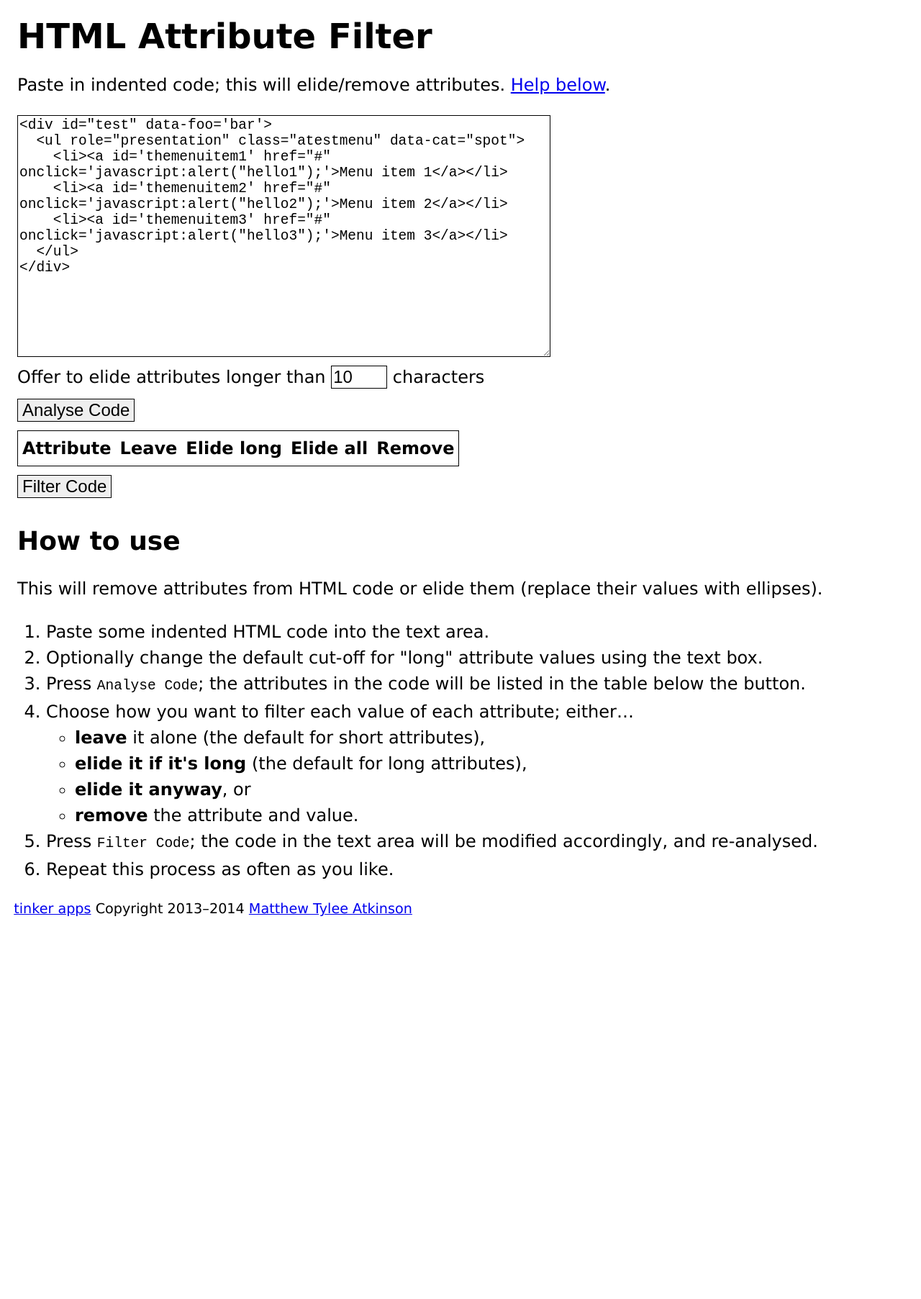
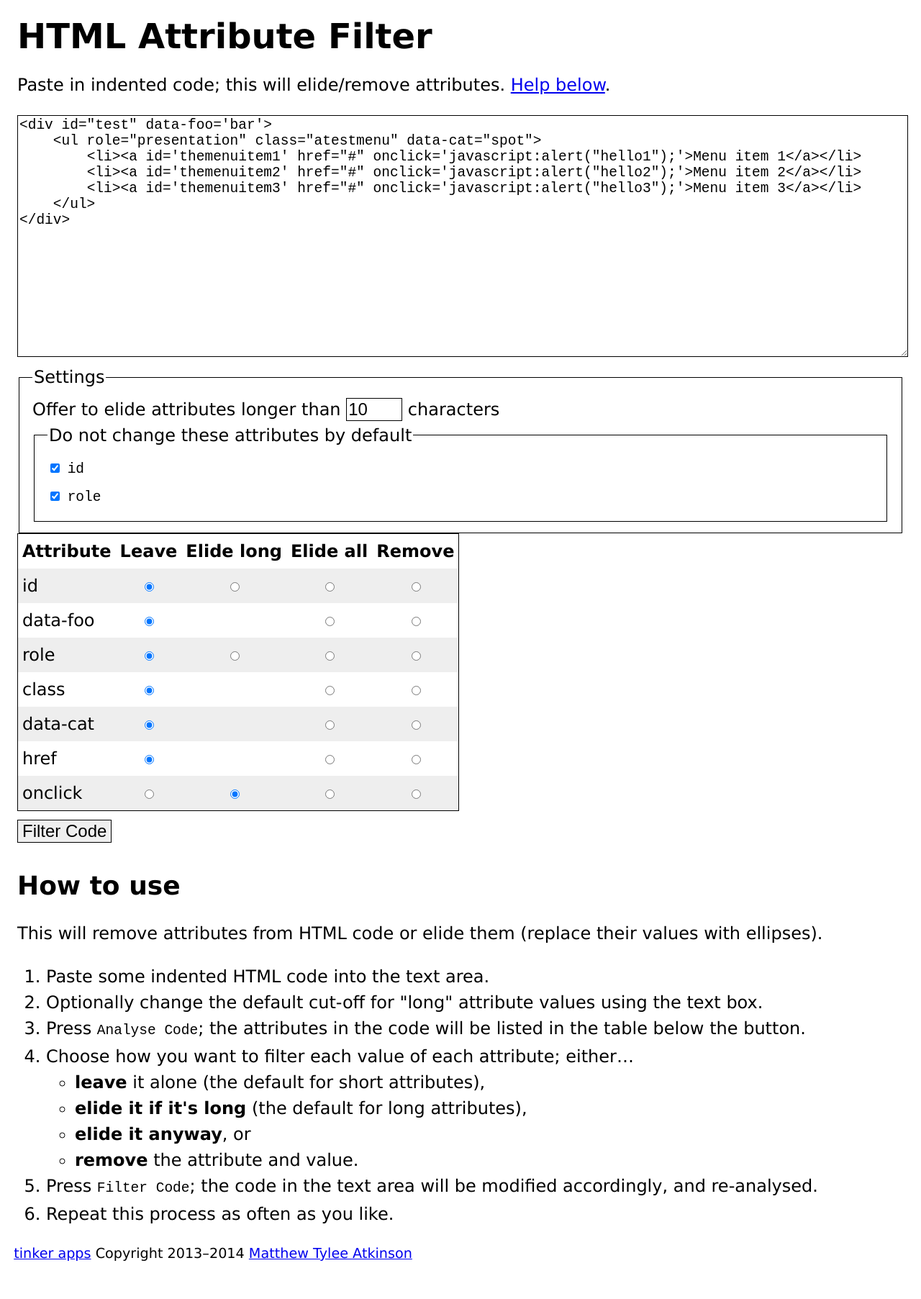
Before and after one commit to matatk/tinker, a Jekyll site: the page built from html-attribute-filter/index.html, in a window 1280 px wide. Shown: the whole page at 72% size. Built offline with Jekyll 4.4.1, drawn with Linux system fonts in a browser that asks for light colours; before the commit the page ends 1326 px from its top, so only the background shows below that.

Commit message:
Protected attributes and Auto-analysis
* Analyse code whenever it changes (fixes #7).
* Offer to not elide, by default, some HTML attributes (fixes #11).
* Style <fieldset> borders as other input controls.
* Re-indent.

```diff
--- a/_includes/standard.css
+++ b/_includes/standard.css
@@ -18,14 +18,7 @@ a:focus, a:hover {
   /* This does not display in Firefox in Windows high contrast mode. */
 }
 
-textarea {
-  font-size: inherit;
-  border: 1px solid black;
-  /* Firefox fails to draw the border in Windows high contrast mode:
-     https://bugzilla.mozilla.org/show_bug.cgi?id=452800 */
-}
-
-input, select, button {
+input, select, button, textarea, fieldset {
   font-size: inherit;
   border: 1px solid black;
 }
--- a/html-attribute-filter/code.js
+++ b/html-attribute-filter/code.js
@@ -15,6 +15,14 @@ const PRETTY = {
 
 let ATTRIBUTES
 let LONG_ATTRIBUTES
+
+const exampleCode = `<div id="test" data-foo='bar'>
+    <ul role="presentation" class="atestmenu" data-cat="spot">
+        <li><a id='themenuitem1' href="#" onclick='javascript:alert("hello1");'>Menu item 1</a></li>
+        <li><a id='themenuitem2' href="#" onclick='javascript:alert("hello2");'>Menu item 2</a></li>
+        <li><a id='themenuitem3' href="#" onclick='javascript:alert("hello3");'>Menu item 3</a></li>
+    </ul>
+</div>`
 
 
 //
@@ -112,7 +120,9 @@ function analyseMakeControls() {
 function makeRadio(attribute, mode) {
 	const radio = document.createElement('input')
 	radio.type = 'radio'
-	if( LONG_ATTRIBUTES.indexOf(attribute) > -1 ) {
+	if( isProtectedAttribute(attribute) ) {
+		radio.checked = mode === LEAVE
+	} else if( LONG_ATTRIBUTES.indexOf(attribute) > -1 ) {
 		radio.checked = mode === ELIDE_LONG
 	} else {
 		radio.checked = mode === LEAVE
@@ -125,6 +135,13 @@ function makeRadio(attribute, mode) {
 
 function radioTitle(beginning, attribute) {
 	return beginning + ' ' + attribute + ' attributes'
+}
+
+function isProtectedAttribute(attribute) {
+	if( attribute === 'id' || attribute === 'role' ) {
+		return document.getElementById('protect-' + attribute).checked
+	}
+	return false
 }
 
 
@@ -221,8 +238,30 @@ function getCodeElement() {
 	return document.getElementById('code')
 }
 
+function getSettingsControls() {
+	return document.querySelectorAll('#settings input')
+}
+
 function getQuotedLimit() {
 	const lenElide = document.getElementById('len_elide')
 	const limit = parseInt(lenElide.value)
 	return limit + 2
 }
+
+
+//
+// Get going
+//
+
+document.addEventListener('DOMContentLoaded', function() {
+	// Analyse the code whenever the code is changed
+	getCodeElement().addEventListener('input', analyse)
+	getCodeElement().value = exampleCode
+	analyse()  // doesn't get called when .value is changed
+
+	// Analyse the code whenever a setting is changed
+	const elements = getSettingsControls()
+	for (const element of elements) {
+		element.addEventListener('input', analyse)
+	}
+})
--- a/html-attribute-filter/index.html
+++ b/html-attribute-filter/index.html
@@ -40,6 +36,10 @@ title: HTML Attribute Filter
 	background-color: #EEE;
 }
 
+textarea {
+	width: 100%;
+}
+
 {% include footer.css %}
 		</style>
 		<script src="code.js"></script>
@@ -52,32 +52,26 @@ title: HTML Attribute Filter
 		<main role="main">
 		<p>Paste in indented code; this will elide/remove attributes. <a href="#howto">Help below</a>.</p>
 
-      <textarea
-        id="code"
-        rows="15"
-        cols="60"
-        aria-label="Code">
-&lt;div id="test" data-foo='bar'&gt;
-  &lt;ul role="presentation" class="atestmenu" data-cat="spot"&gt;
-    &lt;li&gt;&lt;a id='themenuitem1' href="#" onclick='javascript:alert("hello1");'&gt;Menu item 1&lt;/a&gt;&lt;/li&gt;
-    &lt;li&gt;&lt;a id='themenuitem2' href="#" onclick='javascript:alert("hello2");'&gt;Menu item 2&lt;/a&gt;&lt;/li&gt;
-    &lt;li&gt;&lt;a id='themenuitem3' href="#" onclick='javascript:alert("hello3");'&gt;Menu item 3&lt;/a&gt;&lt;/li&gt;
-  &lt;/ul&gt;
-&lt;/div&gt;
-      </textarea>
+		<textarea id="code" rows="15" cols="60" aria-label="Code"></textarea>
 
-      <div class="form">
+		<fieldset id="settings">
+			<legend>Settings</legend>
+			<div>
+
 				<label for="len_elide">Offer to elide attributes longer than</label>
-        <input
-          id="len_elide"
-          type="text"
-          size="3"
-          value="10"
-          aria-describedby="len_elide_desc">
+				<input id="len_elide" type="text" size="3" value="10" aria-describedby="len_elide_desc">
 				<span id="len_elide_desc">characters</span>  <!-- tabindex -1? -->
 			</div>
-
-      <button onclick="analyse();">Analyse Code</button>
+			<fieldset>
+				<legend>Do not change these attributes by default</legend>
+				<div>
+					<label><input type="checkbox" id="protect-id" checked> <code>id</code></label>
+				</div>
+				<div>
+					<label><input type="checkbox" id="protect-role" checked> <code>role</code></label>
+				</div>
+			</fieldset>
+		</fieldset>
 
 		<table>
 			<thead>
```
Also changed, not shown: other parts of html-attribute-filter/index.html (+0 -4 lines). Lines whose indentation alone changed are shown as unchanged.
